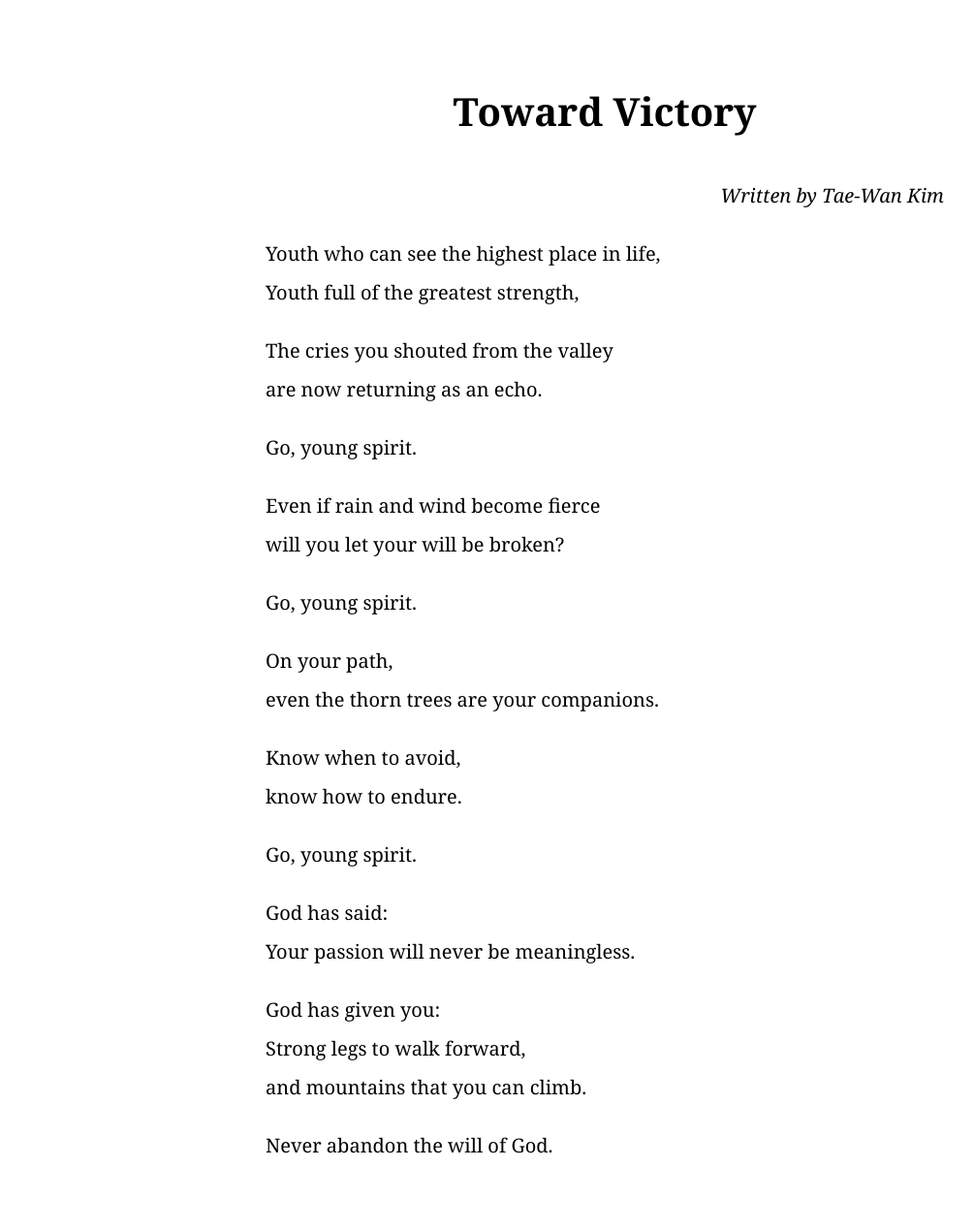
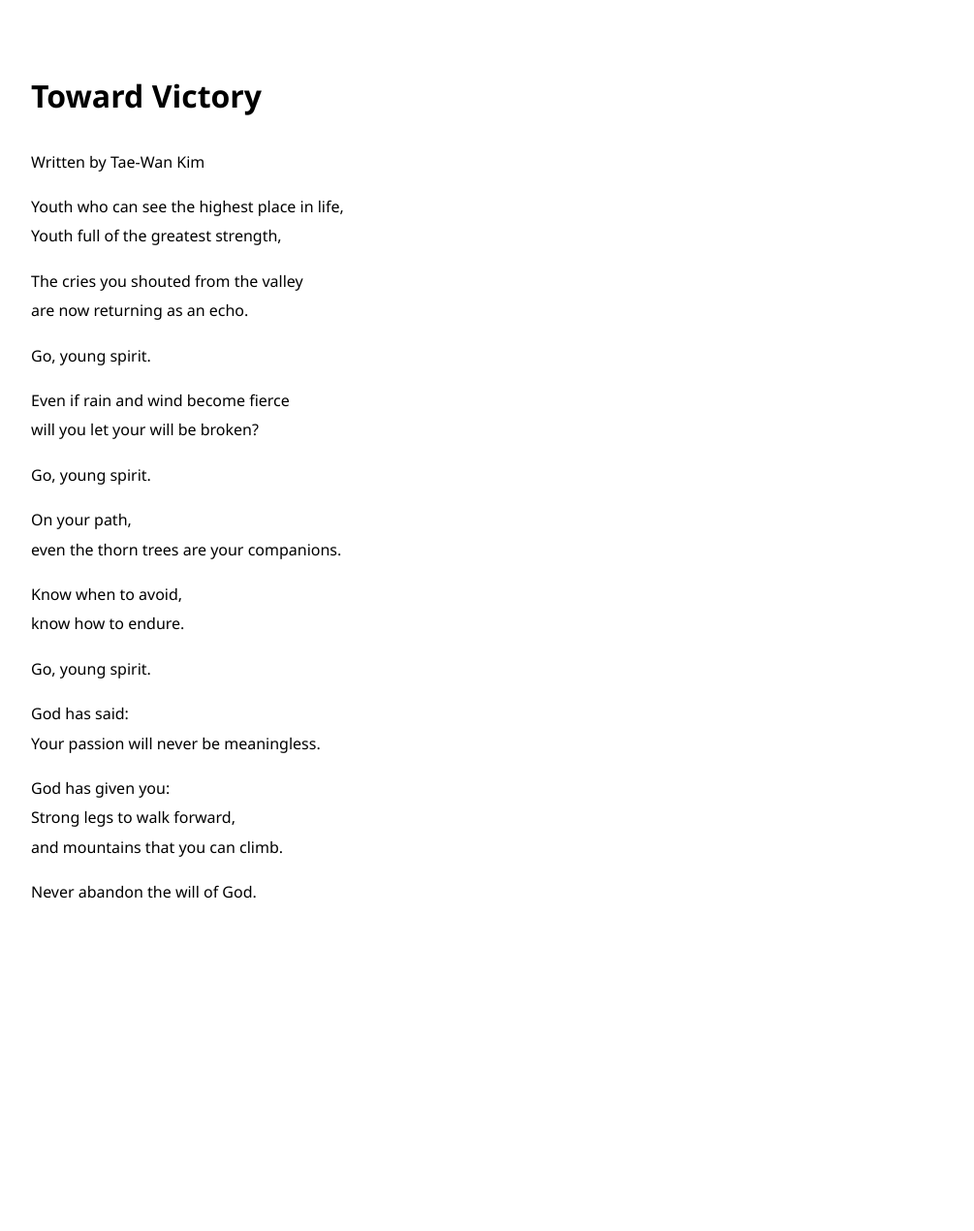
Before and after one commit to ktwv0808-debug/my-oracle, a Flask app: page /poem in a window 1280 px wide. Shown: the whole page at 97% size, without its empty margins (16-1021 px from the left). After the commit the page ends 927 px from the top, so only its background shows below. Run offline with Flask 3, Linux system fonts and the light colour scheme; some libraries are stand-ins or nearby versions.

Commit message:
Update poem.html

```diff
--- a/templates/poem.html
+++ b/templates/poem.html
@@ -14,44 +14,13 @@ Toward Victory
 
 body{
 
-font-family:Georgia,serif;
+font-family:"Segoe UI",Arial,sans-serif;
+
+line-height:1.9;
 
 padding:40px;
 
-background:#ffffff;
-
 }
-
-
-.poem{
-
-max-width:700px;
-
-margin:auto;
-
-font-size:20px;
-
-line-height:2;
-
-}
-
-
-
-h1{
-
-text-align:center;
-
-}
-
-
-.author{
-
-text-align:right;
-
-font-style:italic;
-
-}
-
 
 
 </style>
```
